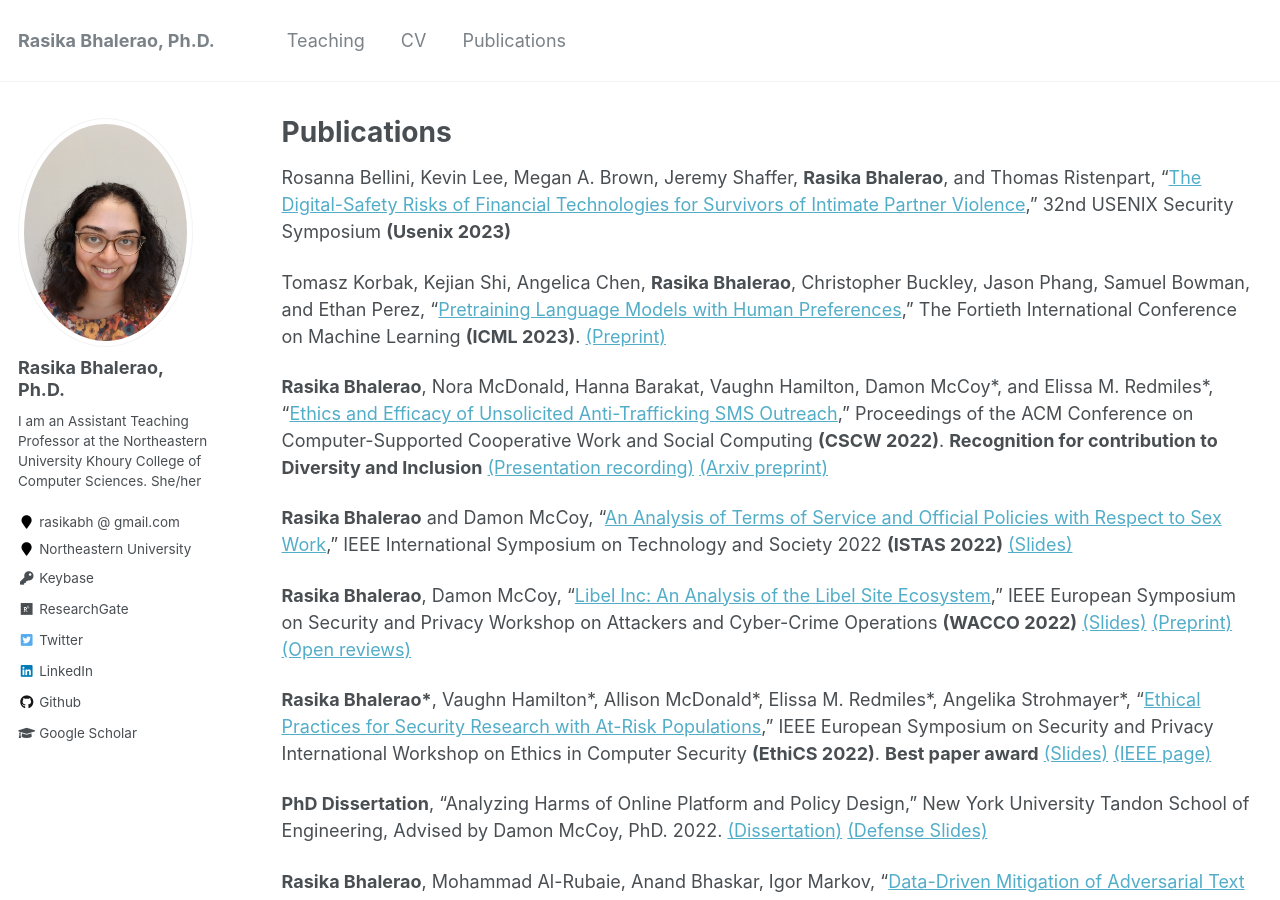
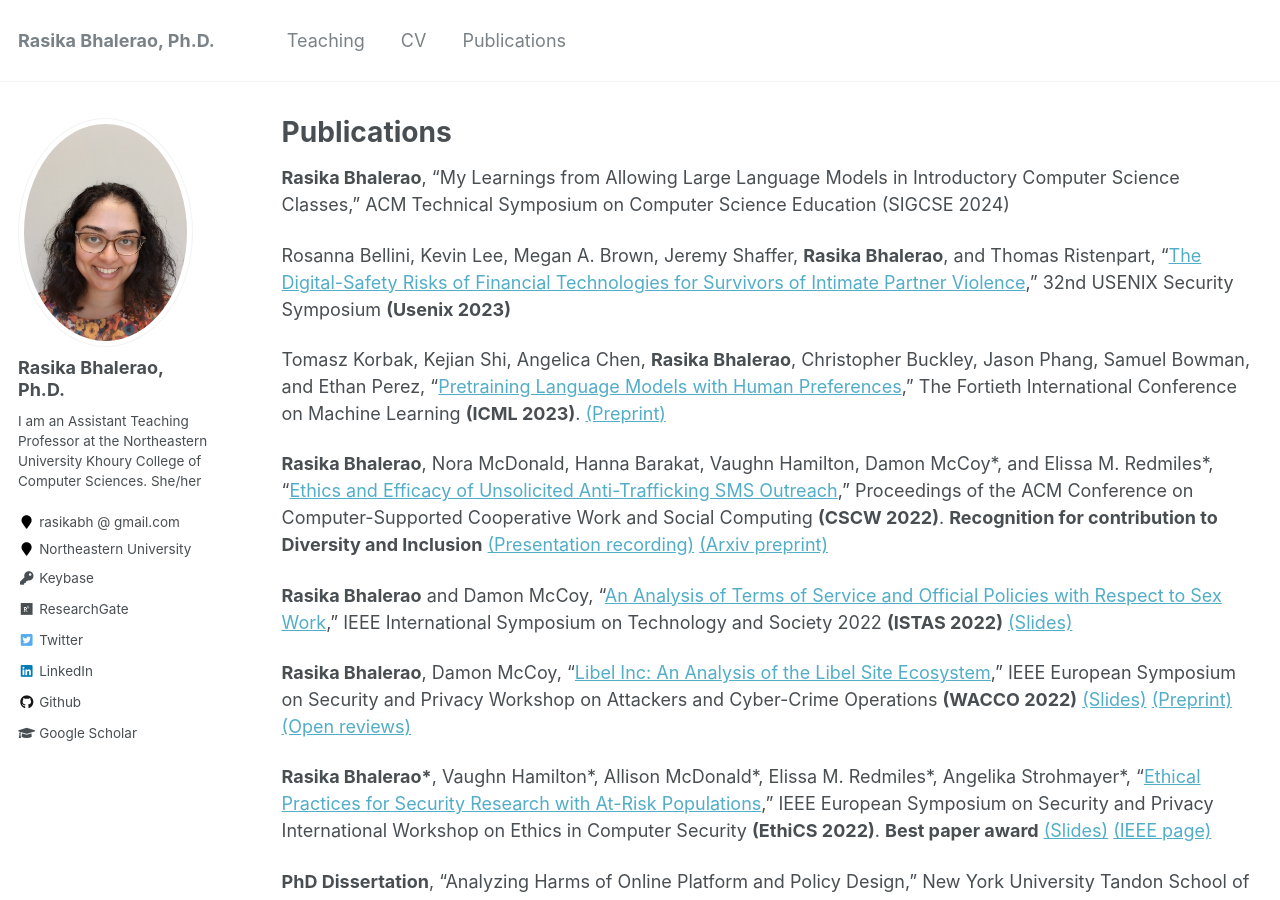
Before and after one commit to rasikabh/rasikabh.github.io, a Jekyll site: the page built from _pages/publications.md, in a window 1280 px wide and 900 px high. Built offline with Jekyll 4.4.1, drawn with Linux system fonts in a browser that asks for light colours.

Commit message:
Update publications.md

```diff
--- a/_pages/publications.md
+++ b/_pages/publications.md
@@ -10,6 +10,8 @@ author_profile: true
 {% endif %}
 
 {% include base_path %}
+
+**Rasika Bhalerao**, "My Learnings from Allowing Large Language Models in Introductory Computer Science Classes," ACM Technical Symposium on Computer Science Education (SIGCSE 2024)
 
 Rosanna Bellini, Kevin Lee, Megan A. Brown, Jeremy Shaffer, **Rasika Bhalerao**, and Thomas Ristenpart,
 "[The Digital-Safety Risks of Financial Technologies for Survivors of Intimate Partner Violence](https://www.rosiebellini.com/digital-safety/)," 32nd USENIX Security Symposium **(Usenix 2023)**
```
